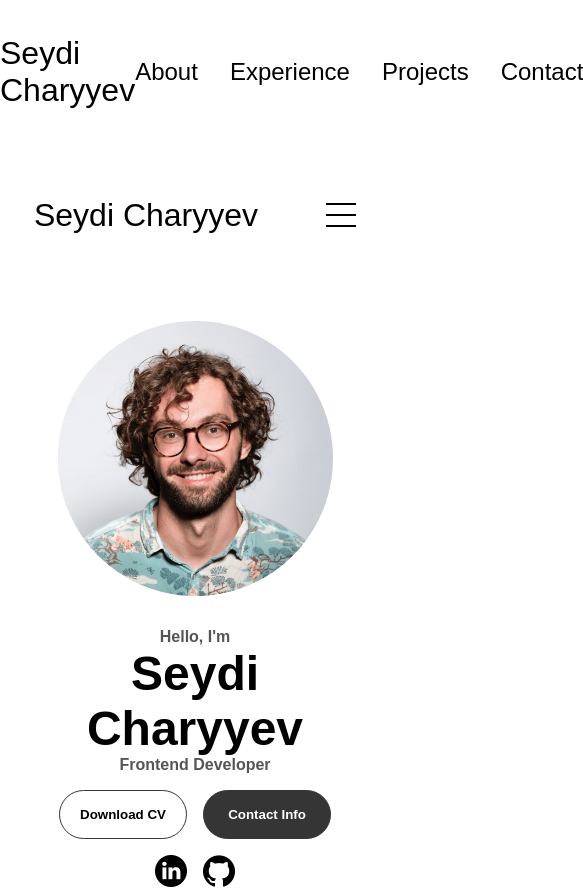
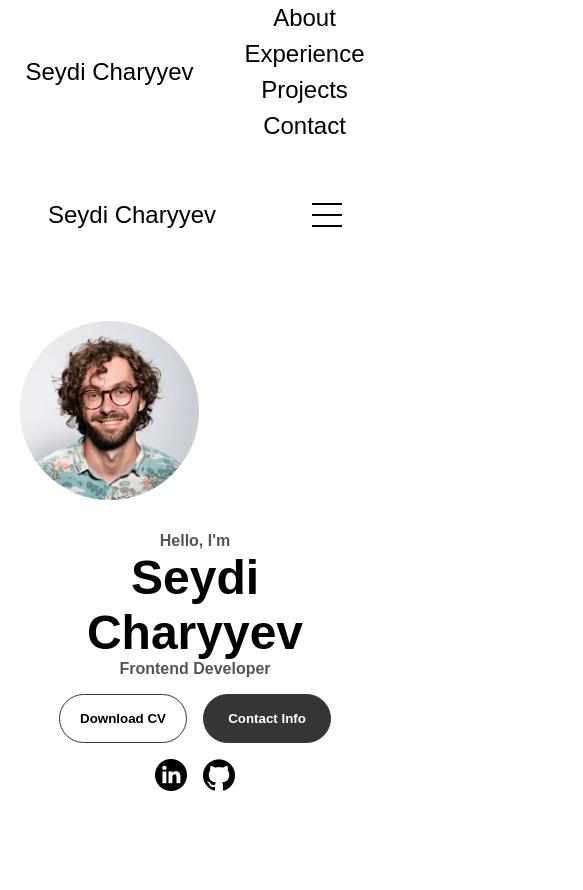
Before and after one commit to TheSeydiCharyyev/html-css-js-portfolio-tutorial-2, a plain HTML site: page index.html in a window 390 px wide. Shown: the top 890 px of the page, 583 px wide, since content can reach past the window. Drawn offline with Linux system fonts and the light colour scheme.

Commit message:
Update mediaqueries.css

```diff
--- a/mediaqueries.css
+++ b/mediaqueries.css
@@ -72,6 +72,22 @@
   .contact-info-container p .nav-links li a {
     font-size: 1rem;
   }
+  .experience-sub-title {
+    font-size: 1.25 rem;
+  }
+  .logo {
+    font-size: 1.5rem;
+  }
+  .nav-links {
+    flex-direction: column;
+    gap: 0.5rem;
+    text-align: center;
+  }
+
+  .section__pic-container {
+    width: auto;
+    height: 46vw;
+  }
 }
 
 /* .hamburger-icon span {
```
